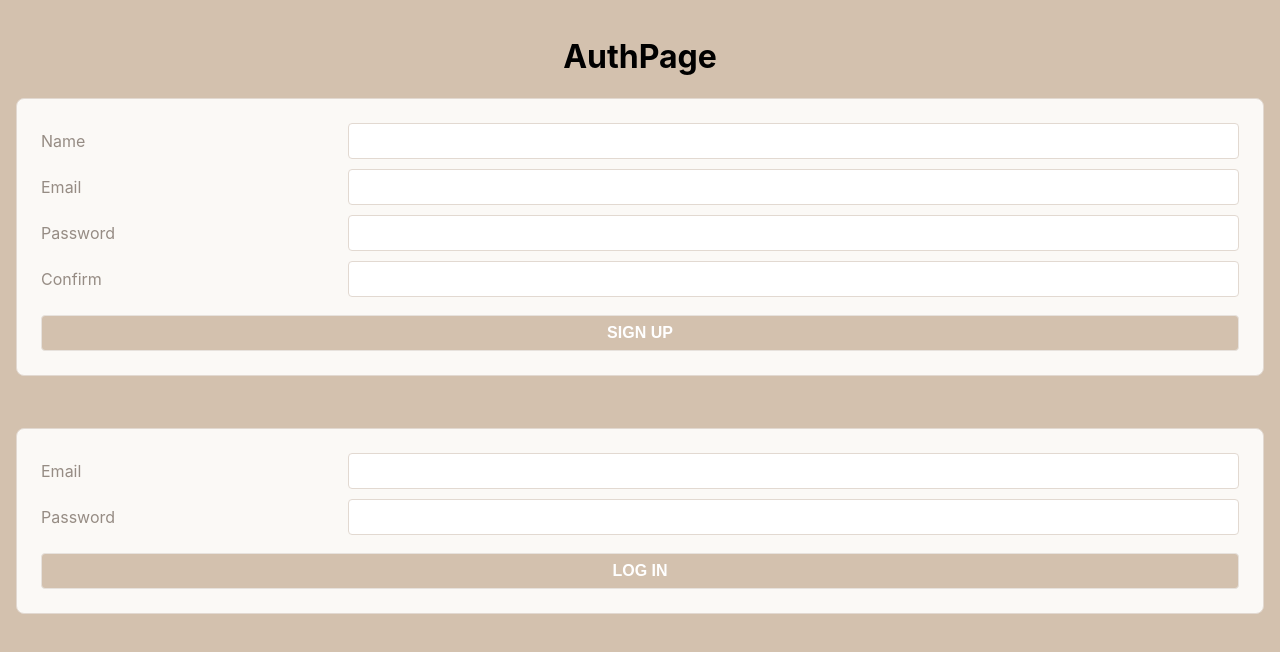
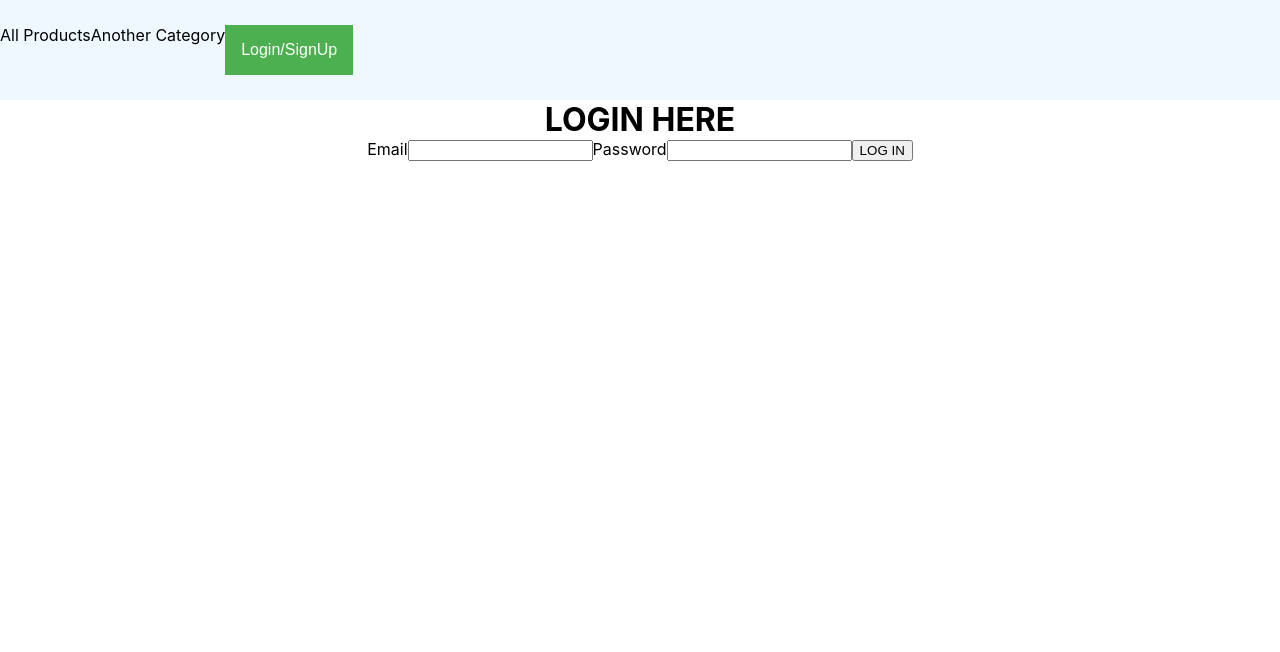
Before and after one commit to lejt/UPGD, a React (Create React App) app: page /login in a window 1280 px wide. Shown: the top 652 px of the page. Built offline with nearby package versions, Linux system fonts and the light colour scheme.

Commit message:
separate login and signup based on nav interaction

```diff
--- a/public/index.html
+++ b/public/index.html
@@ -24,7 +24,7 @@
       work correctly both with client-side routing and a non-root public URL.
       Learn how to configure a non-root public URL by running `npm run build`.
     -->
-    <title>MERN INFRASTRUCTURE</title>
+    <title>UPGD</title>
   </head>
   <body>
     <noscript>You need to enable JavaScript to run this app.</noscript>
--- /dev/null
+++ b/src/components/NavBar/NavBar.css
@@ -0,0 +1,53 @@
+nav {
+    height: 100px;
+    background-color: aliceblue;
+    display: flex;
+    align-items: center;
+    position: sticky;
+    z-index: 5;
+}
+.header_nav {
+    display: flex;
+    justify-content: flex-end;
+}
+
+/* Style The Dropdown Button */
+.dropbtn {
+    background-color: #4CAF50;
+    color: white;
+    padding: 16px;
+    font-size: 16px;
+    border: none;
+    cursor: pointer;
+}
+/* The container <div> - needed to position the dropdown content */
+.dropdown {
+    position: relative;
+    display: inline-block;
+}
+/* Dropdown Content (Hidden by Default) */
+.dropdown_content {
+    display: none;
+    position: absolute;
+    background-color: #f9f9f9;
+    min-width: 160px;
+    box-shadow: 0px 8px 16px 0px rgba(0,0,0,0.2);
+    z-index: 1;
+}
+/* Links inside the dropdown */
+.dropdown_content p {
+    color: black;
+    padding: 12px 16px;
+    text-decoration: none;
+    display: block;
+}
+/* Change color of dropdown links on hover */
+.dropdown_content p:hover {background-color: #f1f1f1}
+/* Show the dropdown menu on hover */
+.dropdown:hover .dropdown_content {
+    display: block;
+}
+/* Change the background color of the dropdown button when the dropdown content is shown */
+.dropdown:hover .dropbtn {
+    background-color: #3e8e41;
+}
--- a/src/components/NavBar/NavBar.jsx
+++ b/src/components/NavBar/NavBar.jsx
@@ -1,4 +1,5 @@
 import React from "react";
+import "./NavBar.css";
 import { Link } from 'react-router-dom';
 import * as userService from "../../utilities/users-service";
 
@@ -11,13 +12,46 @@ export default function NavBar({user, setUser}) {
 
     return (
         <nav>
-            <Link to="/orders">Order History</Link>
+            {/* <Link to="/orders">Order History</Link>
             &nbsp; | &nbsp;
             <Link to="/orders/new">New Order</Link>
             &nbsp; | &nbsp;
             <span>Welcome, {user.name}!</span>
             &nbsp; | &nbsp;
-            <Link to="" onClick={handleLogOut}>Log Out</Link>
+            <Link to="" onClick={handleLogOut}>Log Out</Link>  */}
+            <img src="" alt="" />
+            <div className="header_nav">
+                <div className="header_option">
+                    <span>All Products</span>
+                </div>
+                <div className="header_option">
+                    <span>Another Category</span>
+                </div>
+                <div className="header_option">
+                    { user ?
+                        <Link to="" >
+                            <span>Profile</span>
+                            {/* drop down with profile option and logout option */}
+                        </Link>
+                        :
+                        <div className="dropdown">
+                            <button className="dropbtn">Login/SignUp</button>
+                            <div className="dropdown_content">
+                                <Link to="/login"><p>Log In</p></Link>
+                                <Link to="/signup"><p>Sign Up</p></Link>
+                            </div>
+                        </div>
+                    }
+                </div>
+                {/* <Link to="" onClick={handleLogOut}>
+                    <div className="header_option">
+                        <span>Welcome</span>
+                        <span>Name</span>
+                    </div>
+                </Link> */}
+            </div>
+
+
         </nav>
     )
 }
--- a/src/index.css
+++ b/src/index.css
@@ -1,17 +1,7 @@
 /* CSS Custom Properties */
-:root {
-  --white: #FFFFFF;
-  --tan-1: #FBF9F6;
-  --tan-2: #E7E2DD;
-  --tan-3: #E2D9D1;
-  --tan-4: #D3C1AE;
-  --orange: #F67F00;
-  --text-light: #968c84;
-  --text-dark: #615954;
-}
-
 *, *:before, *:after {
   box-sizing: border-box;
+  margin: 0;
 }
 
 body {
@@ -21,133 +11,9 @@ body {
   sans-serif;
   -webkit-font-smoothing: antialiased;
   -moz-osx-font-smoothing: grayscale;
-  background-color: var(--tan-4);
-  padding: 2vmin;
-  height: 100vh;
 }
 
 code {
   font-family: source-code-pro, Menlo, Monaco, Consolas, 'Courier New',
     monospace;
 }
-
-#root {
-  height: 100%;
-}
-
-.align-ctr {
-  text-align: center;
-}
-
-.align-rt {
-  text-align: right;
-}
-
-.smaller {
-  font-size: smaller;
-}
-
-.flex-ctr-ctr {
-  display: flex;
-  justify-content: center;
-  align-items: center;
-}
-
-.flex-col {
-  flex-direction: column;
-}
-
-.flex-j-end {
-  justify-content: flex-end;
-}
-
-.scroll-y {
-  overflow-y: scroll;
-}
-
-.section-heading {
-  display: flex;
-  justify-content: space-around;
-  align-items: center;
-  background-color: var(--tan-1);
-  color: var(--text-dark);
-  border: .1vmin solid var(--tan-3);
-  border-radius: 1vmin;
-  padding: .6vmin;
-  text-align: center;
-  font-size: 2vmin;
-}
-
-.form-container {
-  padding: 3vmin;
-  background-color: var(--tan-1);
-  border: .1vmin solid var(--tan-3);
-  border-radius: 1vmin;
-}
-
-p.error-message {
-  color: var(--orange);
-  text-align: center;
-}
-
-form {
-  display: grid;
-  grid-template-columns: 1fr 3fr;
-  gap: 1.25vmin;
-  color: var(--text-light);
-}
-
-label {
-  font-size: 2vmin;
-  display: flex;
-  align-items: center;
-}
-
-input {
-  padding: 1vmin;
-  font-size: 2vmin;
-  border: .1vmin solid var(--tan-3);
-  border-radius: .5vmin;
-  color: var(--text-dark);
-  background-image: none !important; /* prevent lastpass */
-  outline: none;
-}
-
-input:focus {
-  border-color: var(--orange);
-}
-
-button, a.button {
-  margin: 1vmin;
-  padding: 1vmin;
-  color: var(--white);
-  background-color: var(--orange);
-  font-size: 2vmin;
-  font-weight: bold;
-  text-decoration: none;
-  text-align: center;
-  border: .1vmin solid var(--tan-2);
-  border-radius: .5vmin;
-  outline: none;
-  cursor: pointer;
-}
-
-button.btn-sm {
-  font-size: 1.5vmin;
-  padding: .6vmin .8vmin;
-}
-
-button.btn-xs {
-  font-size: 1vmin;
-  padding: .4vmin .5vmin;
-}
-
-button:disabled, form:invalid button[type="submit"] {
-  cursor: not-allowed;
-  background-color: var(--tan-4);
-}
-
-button[type="submit"] {
-  grid-column: span 2;
-  margin: 1vmin 0 0;
-}
--- a/src/pages/App/App.jsx
+++ b/src/pages/App/App.jsx
@@ -2,9 +2,10 @@ import './App.css';
 import React, { useState } from "react";
 import { getUser } from "../../utilities/users-service";
 import { Routes, Route } from "react-router-dom";
-import NewOrderPage from "../NewOrderPage/NewOrderPage";
+
 import AuthPage from "../AuthPage/AuthPage";
-import OrderHistoryPage from "../OrderHistoryPage/OrderHistoryPage";
+import SignUpPage from "../SignUpPage/SignUpPage";
+import HomePage from "../HomePage/HomePage";
 import NavBar from "../../components/NavBar/NavBar";
 
 function App() {
@@ -13,16 +14,27 @@ function App() {
   return (
     <main className="App">
       {
-        user ?
         <>
-        <NavBar user={user} setUser={setUser}/>
+          <NavBar />
+
           <Routes>
-            <Route path="/orders/new" element={<NewOrderPage />} />
-            <Route path="/orders" element={<OrderHistoryPage />} />
+            <Route path="/login" element={<AuthPage setUser={setUser}/>} />
+            <Route path="/signup" element={<SignUpPage setUser={setUser}/>} />
+            {/* <Route path="/checkout" element={<CheckoutPage />} /> */}
+            {/* <Route path="/" element={<HomePage />} /> */}
           </Routes>
         </>
-        :
-        <AuthPage setUser={setUser} />
+
+        // user ?
+        // <>
+        // <NavBar user={user} setUser={setUser}/>
+        //   <Routes>
+        //     <Route path="/orders/new" element={<NewOrderPage />} />
+        //     <Route path="/orders" element={<OrderHistoryPage />} />
+        //   </Routes>
+        // </>
+        // :
+        // <AuthPage setUser={setUser} />
       }
     </main>
   );
--- a/src/pages/AuthPage/AuthPage.jsx
+++ b/src/pages/AuthPage/AuthPage.jsx
@@ -1,12 +1,10 @@
 import React from "react";
-import SignUpForm from "../../components/SignUpForm/SignUpForm";
 import LoginForm from "../../components/LoginForm/LoginForm";
 
 export default function AuthPage({setUser}) {
     return (
         <main>
-            <h1>AuthPage</h1>
-            <SignUpForm setUser={setUser}/>
+            <h1>LOGIN HERE</h1>
             <LoginForm setUser={setUser}/>
         </main>
     )
--- /dev/null
+++ b/src/pages/SignUpPage/SignUpPage.jsx
@@ -0,0 +1,11 @@
+import React from "react";
+import SignUpForm from "../../components/SignUpForm/SignUpForm";
+
+export default function SignUpPage({setUser}) {
+    return (
+        <div>
+            <h1>Sign Up HERE</h1>
+            <SignUpForm setUser={setUser}/>
+        </div>
+    )
+}
```
Also changed, not shown: src/pages/HomePage/HomePage.css (added), src/pages/HomePage/HomePage.jsx (added), src/pages/SignUpPage/SignUpPage.css (added).
